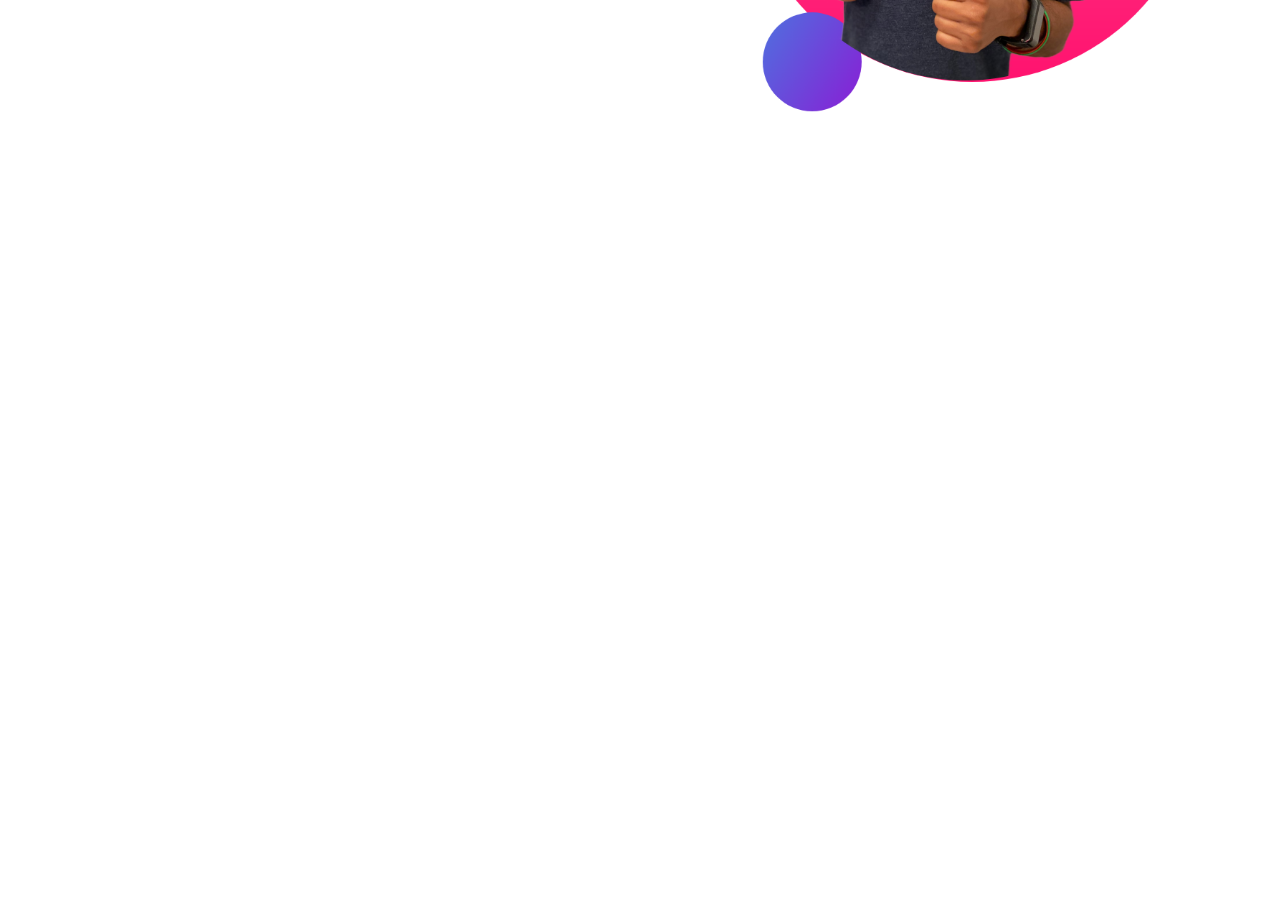
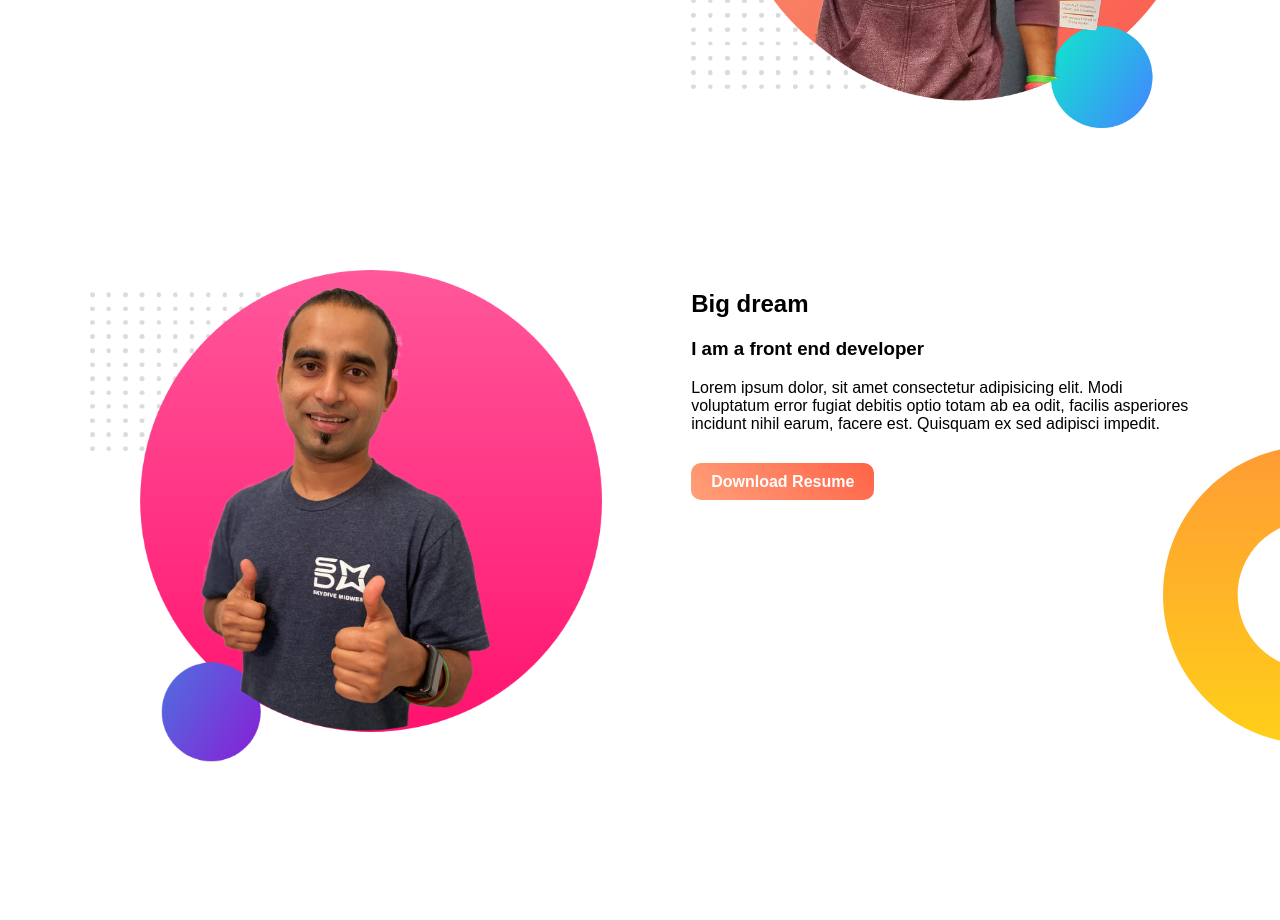
Before and after one commit to pinky50/personal-portfolio, a plain HTML site: page index.html in a window 1280 px wide. Shown: the part 380-1300 px from the top of the page. Before the commit the page ends 800 px from the top, so only its background shows below. Drawn offline with Linux system fonts and the light colour scheme.

Commit message:
dream area demo completed

```diff
--- a/index.html
+++ b/index.html
@@ -18,7 +18,20 @@
          </div>
        </div>
        <div class="width-half">
-           <img src="images/jhankar2.png" alt="">
+           <img src="images/jhankar.png" alt="">
+       </div>
+   </section>
+   <section class="dream-area">
+       <div class="width-half">
+          <img src="images/jhankar2.png" alt="">
+       </div>
+       <div class="width-half">
+        <h2>Big dream</h2>
+        <h3>I am a front end developer</h3>
+        <p>Lorem ipsum dolor, sit amet consectetur adipisicing elit. Modi voluptatum error fugiat debitis optio totam ab ea odit, facilis asperiores incidunt nihil earum, facere est. Quisquam ex sed adipisci impedit.</p>
+        <div class="link-button">
+            <a   target="_blank" href="https://web.programming-hero.com/"> Download Resume</a>
+         </div>
        </div>
    </section>
 </body>
--- a/style.css
+++ b/style.css
@@ -42,3 +42,9 @@ section{
     margin-top: 20px;
     font-weight: bold;
 }
+
+.dream-area{
+    background-image: url("images/dream-bg.png");
+    background-repeat: no-repeat;
+    background-position: right;
+}
```
